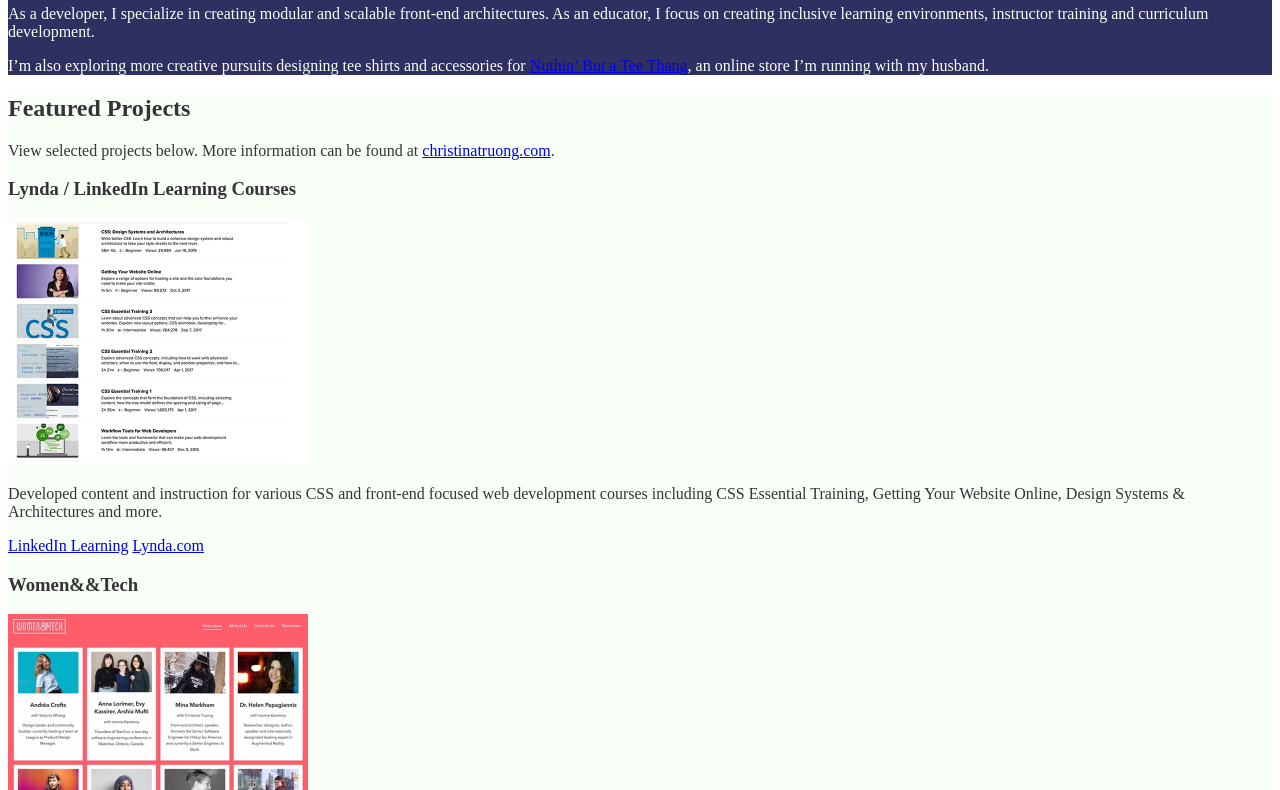
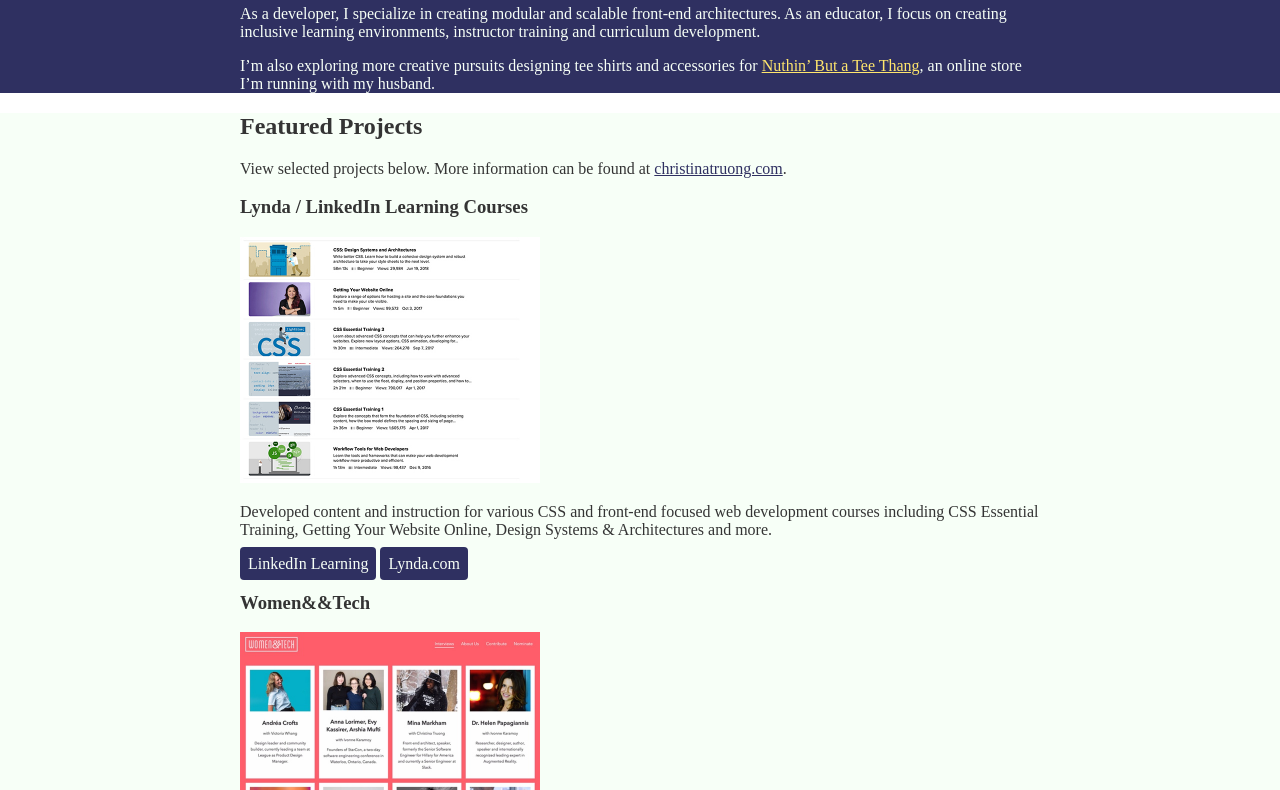
Before and after one commit to morris-hazrati/CSS-Essential-Training-by-Christina-Truong, a plain HTML site: page css-portfolio/index.html in a window 1280 px wide. Shown: the part 122-912 px from the top of the page. Drawn offline with Linux system fonts and the light colour scheme.

Commit message:
03-08 containers are created to contain the sections in order to make width for the sections but the back ground fill all the view width.

```diff
--- a/css-portfolio/css/styles.css
+++ b/css-portfolio/css/styles.css
@@ -12,9 +12,21 @@ https://coolors.co/f7fff7-343434-2f3061-ffe66d-a1c6d7
 -----------------*/
 body {
   color: #343434;
+  margin: 0;
+  padding: 0;
 }
 img {
   width: 300px;
+}
+a {
+  color: #FFE66D;
+}
+a:hover {
+  text-decoration: none;
+}
+.content-wrap {
+  width: 800px;
+  margin: 0 auto;
 }
 /* Profile
 -----------------*/
@@ -26,6 +38,19 @@ header {
 -----------------*/
 .projects {
   background: #F7FFF7;
+}
+.projects a {
+  color: #2F3061;
+}
+.projects a:hover {
+  background: rgba(47, 48, 97, 80%)
+}
+.projects .btn {
+  color: #F7FFF7;
+  background: #2F3061;
+  text-decoration: none;
+  padding: 8px;
+  border-radius: 4px;
 }
 /* Work Experience
 -----------------*/
--- a/css-portfolio/index.html
+++ b/css-portfolio/index.html
@@ -10,15 +10,18 @@
     <main>
       <!-- ***********************  ABOUT / PROFILE  *********************** -->
       <header>
+        <div class="content-wrap">
           <h1>Christina Truong</h1>
           <h2>Tech Educator + Front-end Developer</h2>
 
           <p>As a developer, I specialize in creating modular and scalable front-end architectures. As an educator, I focus on creating inclusive learning environments, instructor training and curriculum development.</p>
           <p>I’m also exploring more creative pursuits designing tee shirts and accessories for <a href="http://teethang.com" target="_blank">Nuthin’ But a Tee Thang</a>, an online store I’m running with my husband.</p>
+        </div>
       </header>
 
       <!-- ********************  PROJECTS / PORTFOLIO  ********************* -->
       <section class="projects">
+        <div class="content-wrap">
           <h2>Featured Projects</h2>
           <p>View selected projects below. More information can be found at <a href="http://christinatruong.com">christinatruong.com</a>.</p>
 
@@ -27,8 +30,8 @@
             <h3>Lynda / LinkedIn Learning Courses</h3>
             <img src="images/project-courses.jpg" alt="description of image">
             <p>Developed content and instruction for various CSS and front-end focused web development courses including CSS Essential Training, Getting Your Website Online, Design Systems & Architectures and more.</p>
-          <a href="https://www.linkedin.com/learning/instructors/christina-truong?u=2125562" target="_blank">LinkedIn Learning</a>
-          <a href="https://www.lynda.com/Christina-Truong/7842227-1.html">Lynda.com</a>
+            <a class="btn" href="https://www.linkedin.com/learning/instructors/christina-truong?u=2125562" target="_blank">LinkedIn Learning</a>
+            <a class="btn" href="https://www.lynda.com/Christina-Truong/7842227-1.html">Lynda.com</a>
           </section>
 
           <!-- Project 2 -->
@@ -36,7 +39,7 @@
             <h3>Women&&Tech</h3>
             <img src="images/project-women-tech.jpg" alt="description of image">
             <p>Women&&Tech was launched in 2012 to feature interviews with different women working in the tech industry. I became familiar with them when I was invited to be one of the interviewees! A few years later, I joined the team and helped with the relaunch of the site as the front-end architect.</p>
-          <a href="http://christinatruong.com/projects/women-and-tech-redesign.html" target="_blank">View the case study</a>
+            <a class="btn" href="http://christinatruong.com/projects/women-and-tech-redesign.html" target="_blank">View the case study</a>
           </section>
 
           <!-- Project 3 -->
@@ -44,12 +47,14 @@
             <h3>The Wire Ipsum</h3>
             <img src="images/project-wire-ipsum.jpg" alt="description of image">
             <p>After coming back from teaching a JavaScript workshop, I felt inspired to create something just for fun. I realized that of all the content/lorem ipsum generators available, there was nothing for HBO’s The Wire fans. I searched for <a href="http://thewireipsum.com" target="_blank">thewireipsum.com</a> domain and it was available! Generate some content for your projects today.</p>
-          <a href="http://thewireipsum.com" target="_blank">View live site</a>
+            <a class="btn" href="http://thewireipsum.com" target="_blank">View live site</a>
           </section>
+        </div>
       </section>
 
       <!-- ***********************  WORK EXPERIENCE  *********************** -->
       <section class="work-experience">
+        <div class="content-wrap">
           <h2>Work Experience</h2>
           <p>See my complete work history on <a href="https://www.linkedin.com/in/christinatruong/">LinkedIn</a>.</p>
 
@@ -96,10 +101,12 @@
               <li>Standardized the site architecture and design.</li>
             </ul>
           </section>
+        </div>
       </section>
 
       <!-- ******************  EDUCATION & CERTIFICATIONS ****************** -->
       <section class="education">
+          <div class="content-wrap">
           <h2>Education</h2>
 
           <section>
@@ -118,10 +125,12 @@
             <h3>San Jose State University - San Jose, CA</h3>
             <p>General Studies, 2000</p>
           </section>
+        </div>
       </section>
 
       <!-- *****************  CONTACT INFO / SOCIAL MEDIA  ***************** -->
       <footer>
+        <div class="content-wrap">
           <h2>Let's Keep in Touch!</h2>
 
           <!-- Social media and contact links. Add or remove any networks. -->
@@ -131,6 +140,7 @@
             <li><a href="http://twitter.com/christinatruong" target="_blank">Twitter</a></li>
             <li><a href="#" target="_blank">LinkedIn</a></li>
           </ul>
+        </div>
       </footer>
     </main>
   </body>
```
Lines whose indentation alone changed are shown as unchanged.
